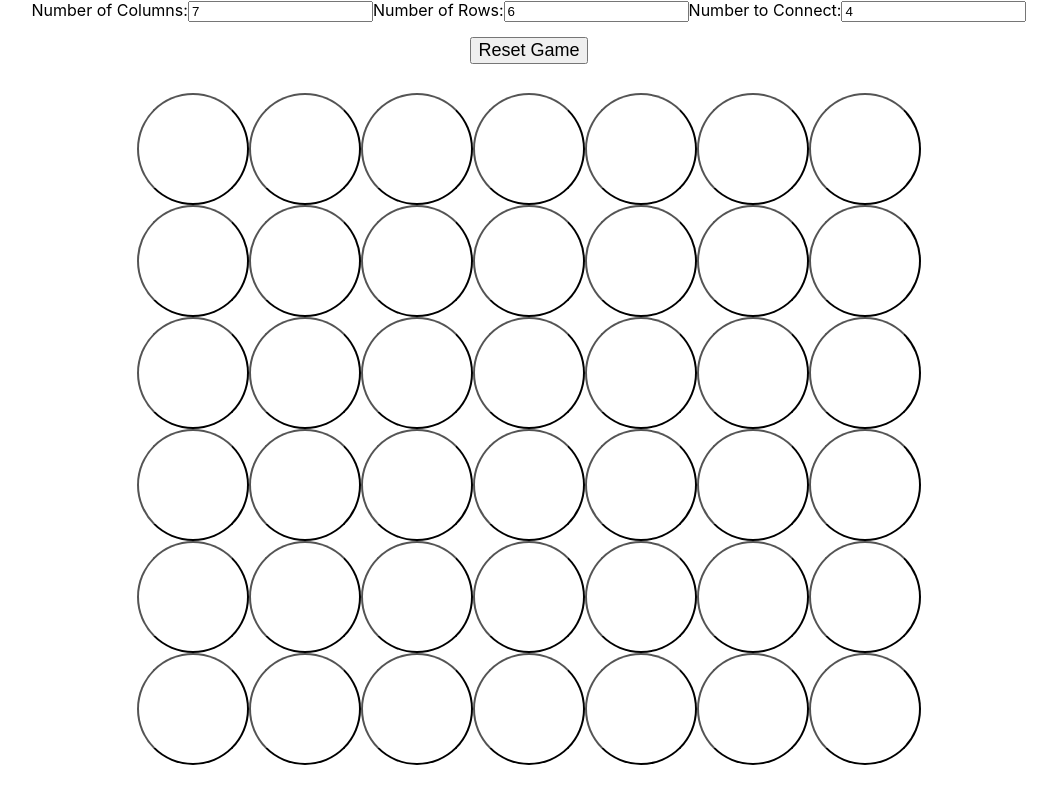
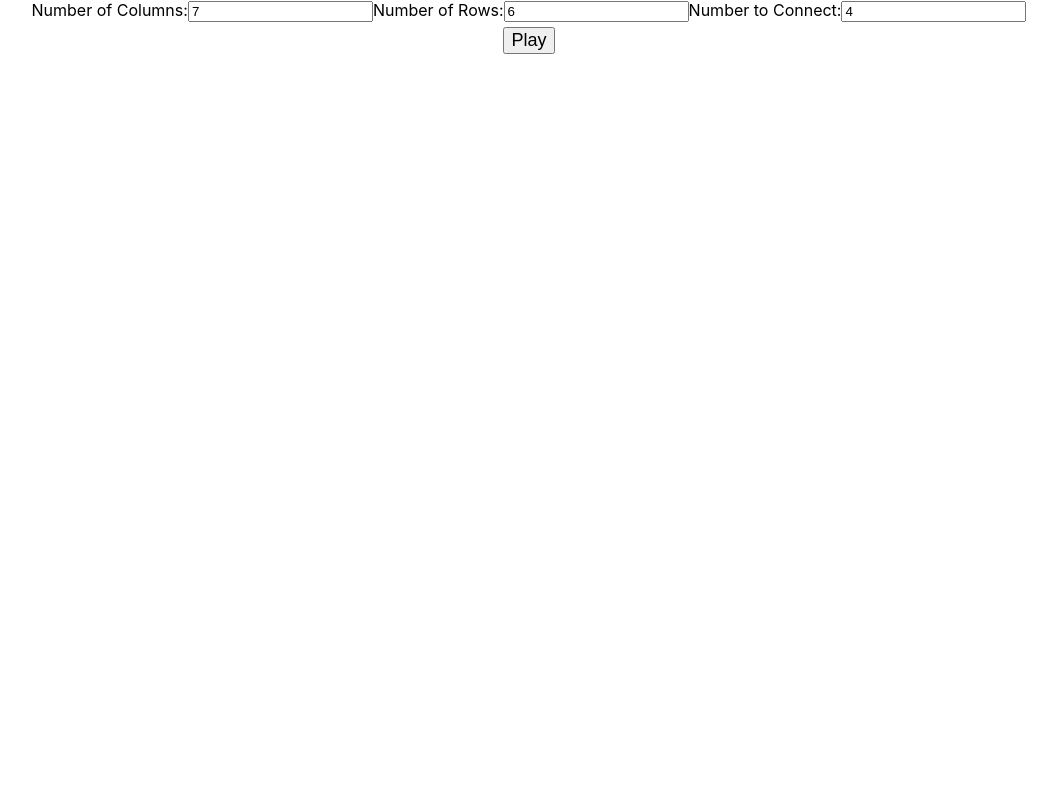
Before and after one commit to srichardson-scottlogic/connect-four, a React (Create React App) app: page / in a window 1280 px wide. Shown: the whole page, without its empty margins (111-1168 px from the left). Built offline with nearby package versions, Linux system fonts and the light colour scheme.

Commit message:
Render game only when the parameters are picked

```diff
--- a/public/index.html
+++ b/public/index.html
@@ -7,7 +7,7 @@
   <meta name="viewport" content="width=device-width, initial-scale=1" />
   <meta name="theme-color" content="#000000" />
   <meta name="description" content="Web site created using create-react-app" />
-  <link rel="apple-touch-icon" href="%PUBLIC_URL%/logo192.png" />
+  <link rel="apple-touch-icon" href="%PUBLIC_URL%/talkingHeads.ico" />
   <!--
       manifest.json provides metadata used when your web app is installed on a
       user's mobile device or desktop. See https://developers.google.com/web/fundamentals/web-app-manifest/
--- a/src/CustomisedGame/CustomisedGame.css
+++ b/src/CustomisedGame/CustomisedGame.css
@@ -1,4 +1,20 @@
 .customiseGame {
     display: flex;
     justify-content: center;
+    display: inline;
 }
+
+.formContainer {
+    display: flex;
+    justify-content: center;
+}
+
+.resetButtonContainer {
+    display: flex;
+    justify-content: center;
+    border: 5px solid white;
+}
+
+.reset {
+    font-size: large;
+}
--- a/src/CustomisedGame/CustomisedGame.jsx
+++ b/src/CustomisedGame/CustomisedGame.jsx
@@ -3,42 +3,80 @@ import { useState } from "react";
 import Game from "../Game/Game";
 
 export default function CustomisedGame() {
-    const [numberOfColumns, setNumberOfColumns] = useState('7');
-    const [numberOfRows, setNumberOfRows] = useState('6');
-    const [connectNumber, setConnectNumber] = useState('4');
-    const numberOfColumnsAsNumber = Number(numberOfColumns);
-    const numberOfRowsAsNumber = Number(numberOfRows);
-    const connectNumberAsNumber = Number(connectNumber);
+    const [connectNumber, setConnectNumber] = useState(null);
+    const [squares, setSquares] = useState(null);
+    const [winner, setWinner] = useState(null);
+    const [gameCustomised, setGameCustomised] = useState(false);
+
+    function handlePlay(nextSquares, nextWinner) {
+        setSquares(nextSquares);
+        setWinner(nextWinner);
+    }
+
+    function handleRefresh(nextSquares) {
+        if (winner) {
+            setWinner(null);
+        }
+        setSquares(nextSquares);
+    }
+
+    function handleBoardCustomisationSubmit(e) {
+        e.preventDefault();
+
+        const form = e.target;
+        const formData = new FormData(form);
+        const formJson = Object.fromEntries(formData.entries());
+
+        const numberOfColumns = Number(formJson.numberOfColumns);
+        const numberOfRows = Number(formJson.numberOfRows);
+        const emptyBoard = new Array(numberOfColumns).fill(0).map(() => new Array(numberOfRows).fill("White"));
+
+        setConnectNumber(Number(formJson.connectNumber));
+        setGameCustomised(true);
+        handleRefresh(emptyBoard);
+    }
+
+    let resetStatus;
+    if (gameCustomised) {
+        resetStatus = "Reset Game";
+        if (winner) {
+            resetStatus = "Play Again";
+        }
+    } else {
+        resetStatus = "Play"
+    }
 
     return (
         <>
-            <div className="customiseGame">
+            <form className="customiseGame" onSubmit={handleBoardCustomisationSubmit}>
+                <div className="formContainer">
                     <label>
                         Number of Columns:
                         <input
-                        value={numberOfColumns}
-                        onChange={e => setNumberOfColumns(e.target.value)}
+                            defaultValue={7}
                             name="numberOfColumns"
                         />
                     </label>
                     <label>
                         Number of Rows:
                         <input
-                        value={numberOfRows}
-                        onChange={e => setNumberOfRows(e.target.value)}
-                        name="numberofRows"
+                            defaultValue={6}
+                            name="numberOfRows"
                         />
                     </label>
                     <label>
                         Number to Connect:
                         <input
-                        value={connectNumber}
-                        onChange={e => setConnectNumber(e.target.value)}
+                            defaultValue={4}
                             name="connectNumber"
                         />
                     </label>
                 </div>
-            <Game numberOfColumns={numberOfColumnsAsNumber} numberOfRows={numberOfRowsAsNumber} connectNumber={connectNumberAsNumber} />
+                <div className="resetButtonContainer">
+                    <button className="reset" type="submit">{resetStatus}</button >
+                </div >
+            </form>
+            {gameCustomised && < Game squares={squares} connectNumber={connectNumber} handlePlay={handlePlay} winner={winner} />}
         </>
     );
 }
--- a/src/Game/Game.css
+++ b/src/Game/Game.css
@@ -1,11 +1,5 @@
-.status {
+.winnerStatus {
     text-align: center;
     border: 5px solid white;
     font-size: large;
 }
-
-.resetButtonContainer {
-    display: flex;
-    justify-content: center;
-    border: 5px solid white;
-}
--- a/src/Game/Game.jsx
+++ b/src/Game/Game.jsx
@@ -1,25 +1,14 @@
 import './Game.css';
 import { useState } from 'react';
 import Board from "../Board/Board";
-import ResetButton from "../ResetButton/ResetButton";
 
-export default function Game({ numberOfColumns, numberOfRows, connectNumber }) {
-    const emptyBoard = new Array(numberOfColumns).fill(0).map(() => new Array(numberOfRows).fill("White"));
-    const [squares, setSquares] = useState(emptyBoard);
+export default function Game({ squares, connectNumber, handlePlay, winner }) {
     const [redIsNext, setRedIsNext] = useState(true);
-    const [winner, setWinner] = useState(null);
 
-    function handlePlay(nextSquares, redIsNext, columnIndex, rowIndex) {
-        setSquares(nextSquares);
+    function onPlay(nextSquares, redIsNext, columnIndex, rowIndex) {
         setRedIsNext(!redIsNext);
-        calculateWinner(nextSquares, columnIndex, rowIndex, connectNumber, setWinner);
-    }
-
-    function handleReplay() {
-        if (winner) {
-            setWinner(null);
-        }
-        setSquares(emptyBoard);
+        const nextWinner = calculateWinner(nextSquares, columnIndex, rowIndex, connectNumber);
+        handlePlay(nextSquares, nextWinner);
     }
 
     let status;
@@ -27,74 +16,18 @@ export default function Game({ numberOfColumns, numberOfRows, connectNumber }) {
         status = "Winner is " + winner + "!";
     }
 
-    let resetStatus = "Reset Game";
-    if (winner) {
-        resetStatus = "Play Again";
-    }
-
     return (
         <>
-            <div className="status">{status}</div>
-            <div className="resetButtonContainer">
-                <ResetButton resetStatus={resetStatus} onResetClick={handleReplay} />
-            </div >
-            <Board redIsNext={redIsNext} squares={squares} onPlay={handlePlay} winner={winner} />
+            <div className="winnerStatus">{status}</div>
+            <Board redIsNext={redIsNext} squares={squares} onPlay={onPlay} winner={winner} />
         </>
     );
 }
 
-const calculateWinner = (squares, columnIndex, rowIndex, connectNumber, setWinner) => {
+const calculateWinner = (squares, columnIndex, rowIndex, connectNumber) => {
     const colour = squares[columnIndex][rowIndex];
     const width = squares.length;
     const height = squares[0].length;
-
-    function calculateIfHorizontalWinner() {
-        const numberToSubtract = Math.min(columnIndex, connectNumber - 1);
-
-        let count = 0;
-        let i = columnIndex - numberToSubtract;
-        for (i; i < width; i++) {
-            count = countUpColour(i, rowIndex, count);
-        }
-    }
-
-    const calculateIfVerticalWinner = () => {
-        const numberToSubtract = Math.min(rowIndex, connectNumber - 1);
-
-        let count = 0;
-        let i = rowIndex - numberToSubtract;
-        for (i; i < height; i++) {
-            count = countUpColour(columnIndex, i, count);
-        }
-    }
-
-    const calculateIfPositiveDiagonalWinner = () => {
-        const numberToSubtract = Math.min(Math.min(columnIndex, rowIndex), connectNumber - 1);
-
-        let count = 0;
-        let i = columnIndex - numberToSubtract;
-        let j = rowIndex - numberToSubtract;
-
-        while (i < width && j < height) {
-            count = countUpColour(i, j, count);
-            i++;
-            j++;
-        }
-    }
-
-    const calculateIfNegativeDiagonalWinner = () => {
-        const numberToSubtract = Math.min(Math.min(((width - 1) - columnIndex), rowIndex), connectNumber - 1);
-
-        let count = 0;
-        let i = columnIndex + numberToSubtract;
-        let j = rowIndex - numberToSubtract;
-
-        while (i >= 0 && j < height) {
-            count = countUpColour(i, j, count);
-            i--;
-            j++;
-        }
-    }
 
     const countUpColour = (column, row, count) => {
         if (squares[column][row] === colour) {
@@ -103,14 +36,59 @@ const calculateWinner = (squares, columnIndex, rowIndex, connectNumber, setWinne
         else {
             count = 0;
         }
-        if (count === connectNumber) {
-            setWinner(colour);
-        }
         return count;
     }
 
-    calculateIfHorizontalWinner();
-    calculateIfVerticalWinner();
-    calculateIfPositiveDiagonalWinner();
-    calculateIfNegativeDiagonalWinner();
+    //Calculate if horiztonal winner
+    const horizontalNumberToSubtract = Math.min(columnIndex, connectNumber - 1);
+    let count = 0;
+    let i = columnIndex - horizontalNumberToSubtract;
+    for (i; i < width; i++) {
+        count = countUpColour(i, rowIndex, count);
+        if (count === connectNumber) {
+            return colour;
+        }
+    }
+
+    //Calculate if vertical winner
+    const verticalNumberToSubtract = Math.min(rowIndex, connectNumber - 1);
+    count = 0;
+    i = rowIndex - verticalNumberToSubtract;
+    for (i; i < height; i++) {
+        count = countUpColour(columnIndex, i, count);
+        if (count === connectNumber) {
+            return colour;
+        }
+    }
+
+    //Calculate if positive diagonal winner
+    const positiveDiagonalNumberToSubtract = Math.min(Math.min(columnIndex, rowIndex), connectNumber - 1);
+    count = 0;
+    i = columnIndex - positiveDiagonalNumberToSubtract;
+    let j = rowIndex - positiveDiagonalNumberToSubtract;
+    while (i < width && j < height) {
+        count = countUpColour(i, j, count);
+        if (count === connectNumber) {
+            return colour;
+        }
+        i++;
+        j++;
+    }
+
+    //Calculate if negative diagonal winner
+    const negativeDiagonalNumberToSubtract = Math.min(Math.min(((width - 1) - columnIndex), rowIndex), connectNumber - 1);
+    count = 0;
+    i = columnIndex + negativeDiagonalNumberToSubtract;
+    j = rowIndex - negativeDiagonalNumberToSubtract;
+    while (i >= 0 && j < height) {
+        count = countUpColour(i, j, count);
+        if (count === connectNumber) {
+            return colour;
+        }
+        i--;
+        j++;
+    }
+
+    //If there's no winner return null
+    return null;
 }
--- a/src/ResetButton/ResetButton.css
+++ /dev/null
@@ -1,3 +0,0 @@
-.reset {
-    font-size: large;
-}
--- a/src/ResetButton/ResetButton.jsx
+++ /dev/null
@@ -1,7 +0,0 @@
-import './ResetButton.css';
-
-export default function ResetButton({ resetStatus, onResetClick }) {
-    return (
-        <button className="reset" onClick={onResetClick}>{resetStatus}</button >
-    );
-}
```
Also changed, not shown: public/manifest.json. Lines whose indentation alone changed are shown as unchanged.
